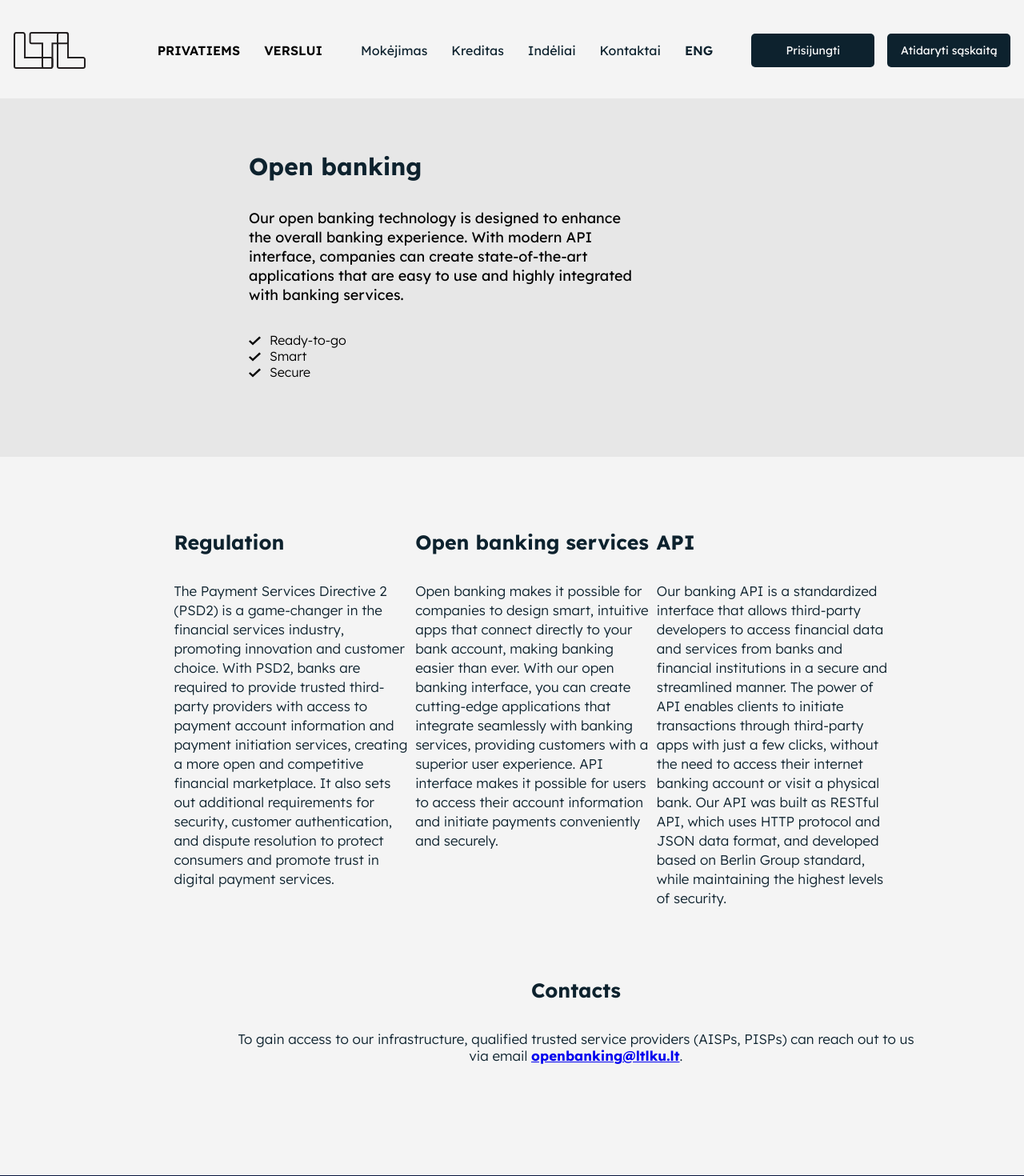
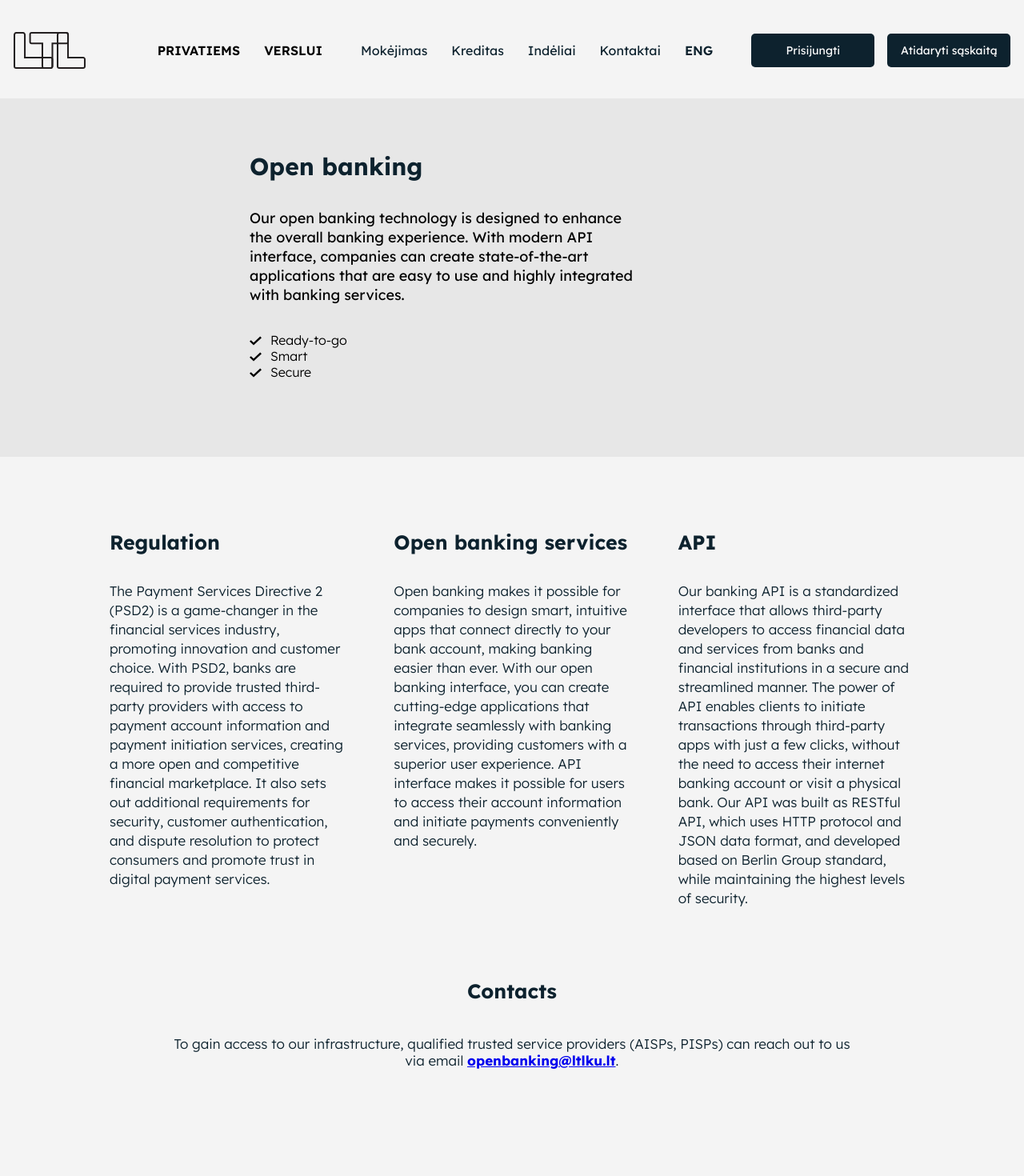
Before and after one commit to pinenetcoder/ltllanding, a Next.js app: page /apisource in a window 1280 px wide. Shown: the top 1470 px of the page at 80% size. Built offline with nearby package versions, Linux system fonts and the light colour scheme.

Commit message:
api page

```diff
--- a/src/pages/apisource.js
+++ b/src/pages/apisource.js
@@ -7,20 +7,20 @@ export default function ApiSource() {
 
     return(
         <IndexLayout>
-            <div className={styles.apiSourceHero}>
+            <main>
+                <section className={styles.apiSourceHero}>
+                    <div className={styles.heroWrapper}>
                         <h1 className={styles.apiSourceHeader}>Open banking</h1>
                         <p className={styles.apiSourceDescription}>Our open banking technology is designed to enhance the overall banking experience. With modern API interface, companies can create state-of-the-art applications that are easy to use and highly integrated with banking services.</p>
 
-                <section className={styles.check}>
-                    <div className="container">
                         <ul>
                             <li className={styles.apiSourceList}>Ready-to-go</li>
                             <li className={styles.apiSourceList}>Smart</li>
                             <li className={styles.apiSourceList}>Secure</li>
                         </ul>
+
                     </div>
                 </section>
-            </div>
 
                 <section className={styles.apiSourceColumns}>
                         <div className={styles.apiSourceGrid}>
@@ -45,6 +45,7 @@ export default function ApiSource() {
                     <h2 className={styles.apiSourceContactTitle}>Contacts</h2>
                     <p  className={styles.apiSourceContactContent}>To gain access to our infrastructure, qualified trusted service providers (AISPs, PISPs) can reach out to us via email <span className={styles.apiSourceContactLink}><a className={styles.apiSourceContactLink} target="_blank" href="mailto:openbanking@ltlku.lt">openbanking@ltlku.lt</a></span>.</p>
                 </section>
+            </main>
         </IndexLayout>
     )
 }
--- a/src/styles/apisource.module.scss
+++ b/src/styles/apisource.module.scss
@@ -3,33 +3,67 @@
     width:1440px;
     background: rgba(217, 217, 217, 0.49);
     top:123px;
-    padding-left:311px;
-    padding-right:638px;
-    padding-top:66px;
+    padding:66px 0 80px 0;
+
+    ul {
+        list-style-type: none;
+
+        .apiSourceList{
+            width: 339px;
+            height: 20px;
+            font-family: 'Lexend';
+            font-style: normal;
+            font-weight: 300;
+            font-size: 16px;
+            line-height: 20px;
+            color: #000000;
+        }
+
+        li {
+          background: url('/assets/images/check2.svg') no-repeat 0 4.5px;
+            width:15px;
+            height:12px;
+            padding: 0 0 0 26px;
+
+          &::marker {
+            position: relative;
+            top: 2px;
+          }
+
+          &:last-child {
+            margin-bottom: 0;
+          }
+        }
+      }
+}
+
+.heroWrapper{
+    padding:0 0 0 312px;
+    max-width: 492px;
+    box-sizing: content-box;
 }
 
 .apiSourceHeader {
     width: 491px;
-    height: 38px;
     font-family: 'Lexend';
     font-style: normal;
     font-weight: 700;
     font-size: 30px;
     line-height: 38px;
     color: #0D222E;
+    margin-bottom:34px;
 
 }
 
 .apiSourceDescription {
     width: 491px;
-    height: 120px;
     font-family: 'Lexend';
     font-style: normal;
     font-weight: 400;
     font-size: 18px;
     line-height: 24px;
     color: #000000;
-    margin-top:34px;
+    margin-bottom:34px;
 }
 
 .apiSourceList{
@@ -44,89 +78,47 @@
     color: #000000;
 }
 
-.check {
-
-    margin-top:34px;
-
-.apiSourceList{
-    width: 339px;
-    height: 20px;
-    font-family: 'Lexend';
-    font-style: normal;
-    font-weight: 300;
-    font-size: 16px;
-    line-height: 20px;
-    color: #000000;
-    padding-left:26px;
-}
-
-  ul {
-    list-style-type: none;
-
-    li {
-      background: url('/assets/images/check2.svg') no-repeat 0 4.5px;
-        width:15px;
-        height:12px;
-
-
-      &::marker {
-        position: relative;
-        top: 2px;
-      }
-
-      &:last-child {
-        margin-bottom: 0;
-      }
-    }
-  }
-}
 
 .apiSourceColumns {
     background: #F4F4F4;
-    padding-top:91px;
+    padding:91px 0 44px 0;
 
     .apiSourceColumnTitle{
         width: 295px;
-        height: 31px;
         font-family: 'Lexend';
         font-style: normal;
         font-weight: 700;
         font-size: 25px;
         line-height: 31px;
         color: #0D222E;
+        margin: 0 0 34px 0;
     }
 
     .apiSourceGrid {
         display: grid;
         grid-template-columns: repeat(3, minmax(0, 1fr));
         gap:60px;
-        padding-left: 217.5px;
-        padding-right: 217.5px;
+        max-width: 1006px;
+        margin:0 auto;
     }
 
     .apiSourceColumnDescription {
         width: 295px;
-        height: 384px;
         font-family: 'Lexend';
         font-style: normal;
         font-weight: 300;
         font-size: 17px;
         line-height: 24px;
         color: #0D222E;
-        margin-top:34px;
     }
 }
 
 .apiSourceContact{
 
-    padding-left:290px;
-    padding-right:290px;
-    padding-bottom:139px;
+    padding:44px 0 140px 0;
 
     .apiSourceContactTitle {
-        margin-top:111px;
-        width: 860px;
-        height: 26px;
+        margin:0 0 40px 0;
         font-family: 'Lexend';
         font-style: normal;
         font-weight: 700;
@@ -136,9 +128,8 @@
         color: #0D222E;
     }
     .apiSourceContactContent{
-        margin-top:40px;
         width: 860px;
-        height: 42px;
+        margin:0 auto;
         font-family: 'Lexend';
         font-style: normal;
         font-weight: 300;
```
Lines whose indentation alone changed are shown as unchanged.
